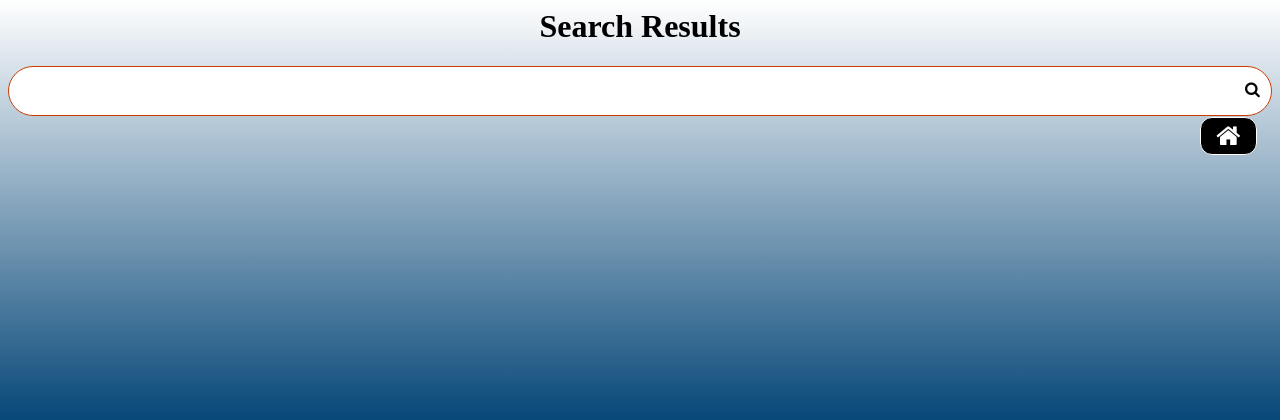
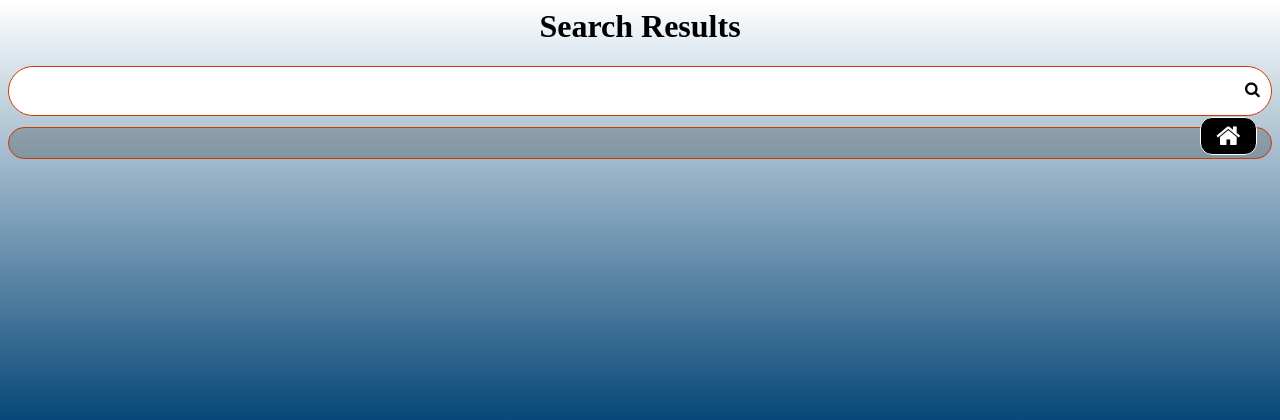
Before and after one commit to mgierada/TGSE, a Django app: template templates/search_results.html in a window 1280 px wide. Shown: the top 420 px of the page. Run offline with Django 3.2, Linux system fonts and the light colour scheme; the template is opened without the code that fills it, so the values that code supplies are empty; some libraries are stand-ins or nearby versions.

Commit message:
Fix and style search results

```diff
--- a/search_for_transcript/static/search_for_transcript/style.css
+++ b/search_for_transcript/static/search_for_transcript/style.css
@@ -1,8 +1,5 @@
 @import url(http://netdna.bootstrapcdn.com/font-awesome/3.2.1/css/font-awesome.css);
 
-/* a {
-  color: #0033cc;
-} */
 
 body {
   /* font: 100% system-ui; */
@@ -27,8 +24,6 @@ body a {
 }
 .search_results {
   width: 100%;
-  /* position: relative; */
-  /* margin-left: 1%; */
 }
 
 .searchTerm {
@@ -113,7 +108,6 @@ body a {
 .container {
   display: flex;
   justify-content: center;
-  /* border: 1px solid #2d2d2d; */
   align-items: center;
 }
 .center {
@@ -185,30 +179,6 @@ h2 {
   margin-top: -10px;
 }
 
-/* .submit-button_go_back {
-  box-shadow: inset 0px 1px 0px 0px #ffffff;
-  background: linear-gradient(to bottom, #f9f9f9 5%, #e9e9e9 100%);
-  background-color: #f9f9f9;
-  border-radius: 10px;
-  border: 1px solid #dcdcdc;
-  display: inline-block;
-  cursor: pointer;
-  color: #666666;
-  font-family: Arial;
-  font-size: 19px;
-  font-weight: bold;
-  padding: 6px 24px;
-  text-decoration: none;
-  text-shadow: 0px 0px 16px #ffffff;
-}
-.submit-button_go_back:hover {
-  background: linear-gradient(to bottom, #e9e9e9 5%, #f9f9f9 100%);
-  background-color: #e9e9e9;
-}
-.submit-button_go_back:active {
-  position: relative;
-  top: 1px;
-} */
 
 .center_buttons {
   text-align: center;
@@ -273,30 +243,25 @@ h2 {
   }
 }
 
-/* .bouncy{
-  animation:bouncy 5s infinite linear;
-  position:relative;
-  }
-  @keyframes bouncy {
-   0%{top:0em}
-   40%{top:0em}
-   43%{top:-0.9em}
-   46%{top:0em}
-   48%{top:-0.4em}
-   50%{top:0em}
-   100%{top:0em;}
-  } */
 
 .main_search_results {
-  background-color: #fff;
-  margin-left: 1%;
+  color: #fff;
+  background-color: rgba(0, 0, 0, 0.2);
+  margin-top: 10px;
+  margin-bottom: 10px;
+  border: 1px solid #cc3a00;
+  border-radius: 25px;
+  padding: 15px;
+  /* margin-left: 1%;
   padding-left: 1%;
   padding-right: 1%;
-  margin-right: 1%;
+  margin-right: 1%; */
 }
 
 .search_resultsa {
-  background-color: #fff;
+  /* background-color: #fff; */
+  border: 1px solid #cc3a00;
+  border-radius: 25px;
 }
 
 .link_sgu_website {
@@ -332,7 +297,11 @@ h2 {
 }
 
 .pagination {
-  margin-left: 1%;
+  /* margin-left: 1%; */
+  display: flex;
+  align-items: center;
+  text-align: center;
+  justify-content: center;
 }
 
 .date_published {
@@ -344,7 +313,6 @@ h2 {
 .tooltip {
   position: relative;
   display: inline-block;
-  border-bottom: 1px dotted black; /* If you want dots under the hoverable text */
 }
 
 /* Tooltip text */
--- a/templates/search_results.html
+++ b/templates/search_results.html
@@ -71,6 +71,11 @@
 
         </div>
       </div>
+    </div>
+
+
+
+    <div class='main_search_results'>
       {% endfor %}
     </div>
 
@@ -79,11 +84,11 @@
   <div class="pagination">
     <span class="step-links">
         {% if page_obj.has_previous %}
-            <button style="font-size:15px" onClick="location='?{% url_replace request 'page' 1 %}'">
+            <button style="font-size:15px" onClick="location='?{% url_replace request ';page;' 1 %}'">
               <i class="fa fa-angle-double-left"></i>
               First
             </button>
-            <button style="font-size:15px" onClick="location='?{% url_replace request 'page' page_obj.previous_page_number %}'">
+            <button style="font-size:15px" onClick="location='?{% url_replace request ';page;' page_obj.previous_page_number %}'">
               <i class="fa fa-arrow-circle-left"></i>
               Previous
             </button>
```
